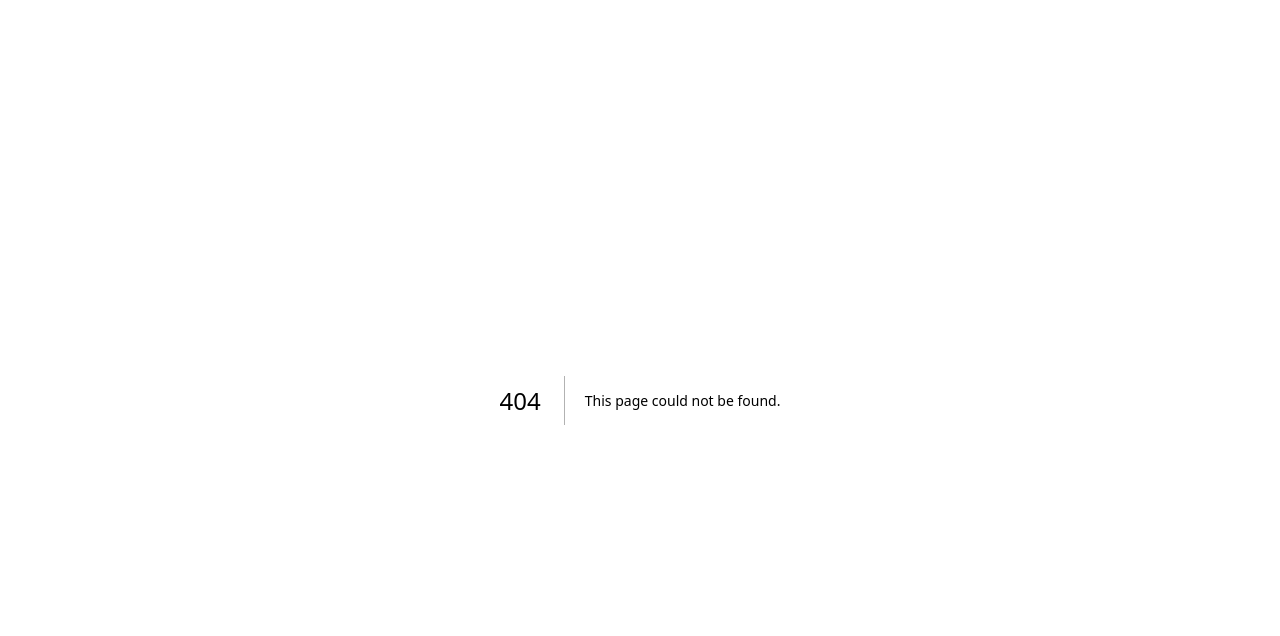
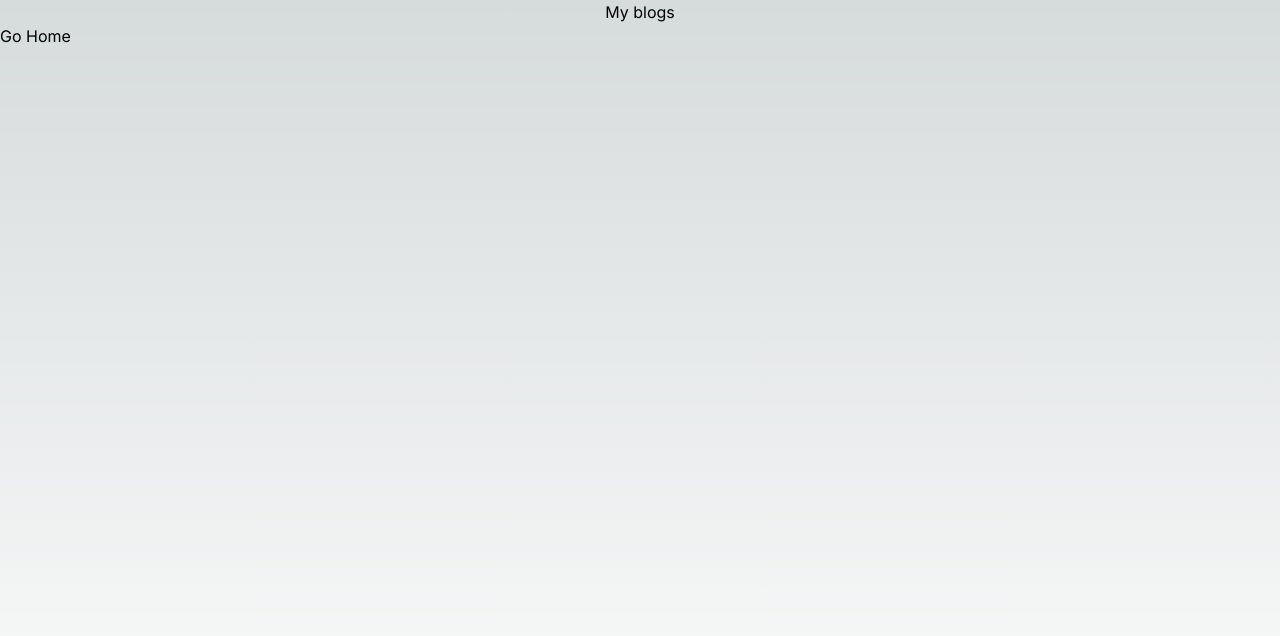
Before and after one commit to jetjo/next-blog, a Next.js app: page /blogs in a window 1280 px wide. Before the commit this address had no page. Shown: the top 636 px of the page. Built offline with nearby package versions, Linux system fonts and the light colour scheme.

Commit message:
page.js Server Component

```diff
--- /dev/null
+++ b/src/app/blogs/page.tsx
@@ -0,0 +1,23 @@
+import Link from "next/link";
+// import { usePathname } from "next/navigation";
+
+export default function Blogs() {
+  //   let startTime = performance.now();
+  //   while (performance.now() - startTime < 1000) {
+  //     // Do nothing for 1 ms per item to emulate extremely slow code
+  //   }
+  // `usePathname`只能在`Client Component`中使用
+  // const pathName = usePathname();
+  // console.log("path: ", pathName);
+
+  return (
+    <>
+      {" "}
+      <header>
+        <h1 className="flex center-h">My blogs</h1>
+        <Link href="/">Go Home</Link>
+      </header>
+      <main className="flex min-h-screen flex-col items-center justify-between p-24"></main>
+    </>
+  );
+}
```
